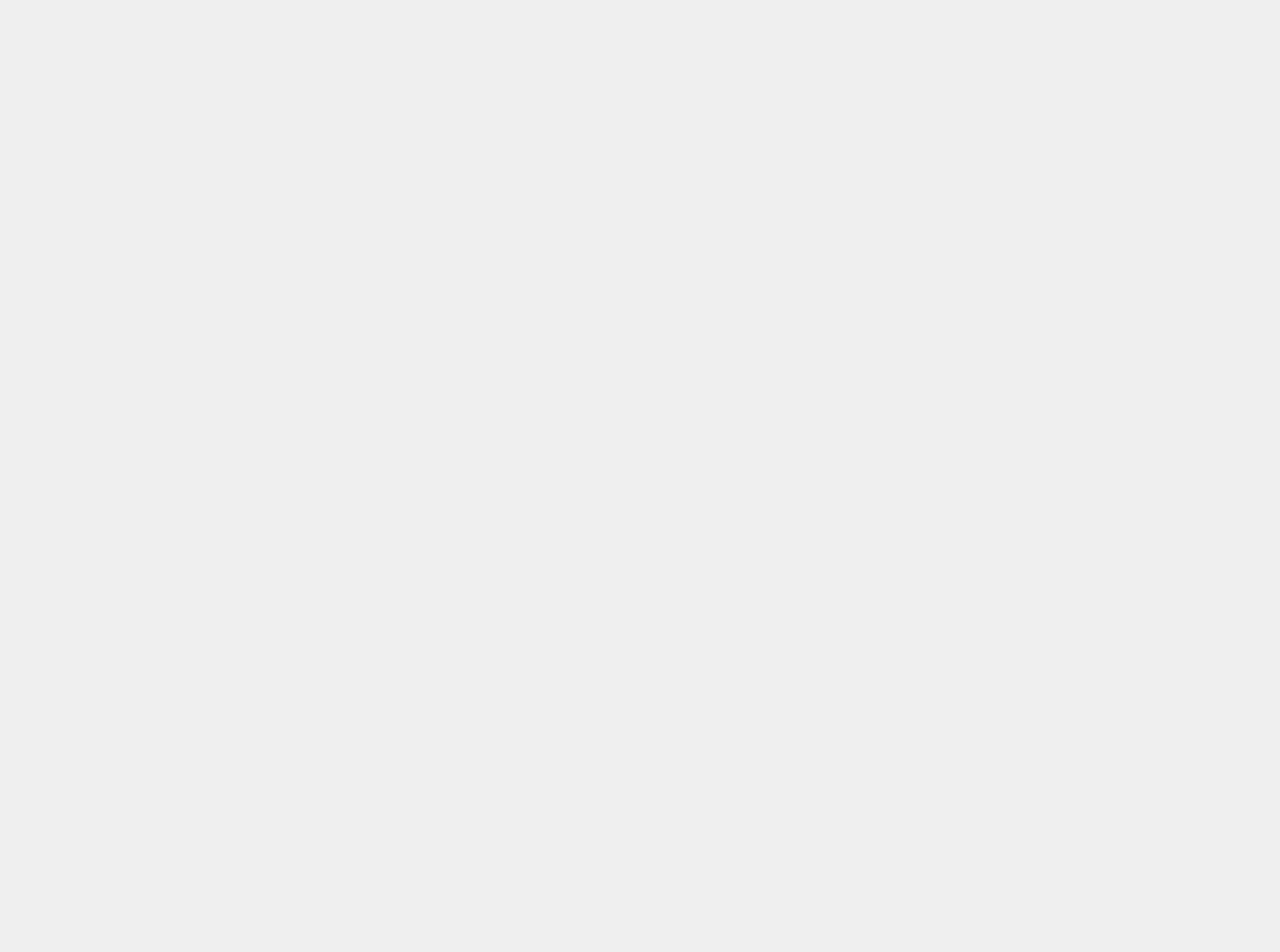
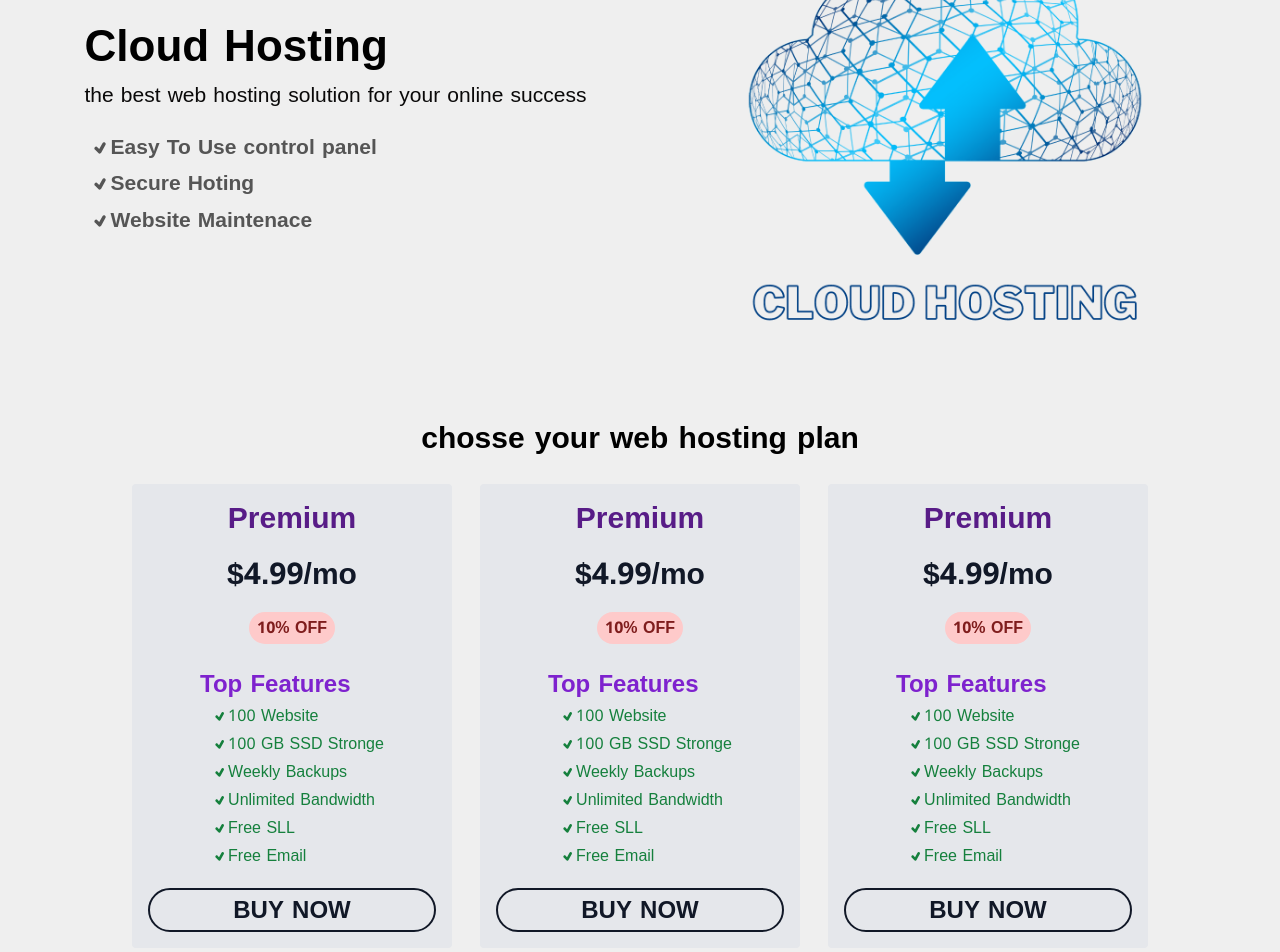
Before and after one commit to ahmedfaris2023/my-app, a Next.js app: page / in a window 1280 px wide. Shown: the part 220-1172 px from the top of the page. Before the commit the page ends 800 px from the top, so only its background shows below. Built offline with nearby package versions, Linux system fonts and the light colour scheme.

Commit message:
Home Page Design

```diff
--- a/src/app/about/page.tsx
+++ b/src/app/about/page.tsx
@@ -1,12 +1,10 @@
-import Image from "next/image";
-import CloudImage from "../../../public/cloud-hosting.png";
 const AboutPage = () => {
   return (
     <section className="fix-height container m-auto">
-      <h1 className="text-3xl font-bold text-gray-800 p-5">About Page</h1>
-      <div>
-        <Image src={CloudImage} alt="cloud" width={500} height={500} priority />
-      </div>
+      <h1 className="text-3xl font-bold text-gray-800 p-5">About This App</h1>
+      <p className="px-5 text-gray-600 text-xl">
+        The best web hosting solution for your online success
+      </p>
     </section>
   );
 };
--- a/src/app/page.tsx
+++ b/src/app/page.tsx
@@ -1,5 +1,20 @@
+import Hero from "@/components/home/Hero";
+import WebHostingPlan from "@/components/home/WebHostingPlan";
+
 const page = () => {
-  return <div></div>;
+  return (
+    <section>
+      <Hero />
+      <h2 className="text-center mt-10 text-3xl font-bold">
+        chosse your web hosting plan
+      </h2>
+      <div className="container m-auto flex justify-center items-center my-7 flex-wrap md:gap-7">
+        <WebHostingPlan />
+        <WebHostingPlan />
+        <WebHostingPlan />
+      </div>
+    </section>
+  );
 };
 
 export default page;
--- /dev/null
+++ b/src/components/home/Hero.tsx
@@ -0,0 +1,35 @@
+import { TiTick } from "react-icons/ti";
+import CloudImage from "../../../public/cloud-hosting.png";
+import Image from "next/image";
+import styles from "./hero.module.css";
+const Hero = () => {
+  return (
+    <div className={styles.hero}>
+      <div className={styles.heroLeft}>
+        <h1 className={styles.title}>Cloud Hosting</h1>
+        <p className={styles.desc}>
+          the best web hosting solution for your online success
+        </p>
+        <div className={styles.services}>
+          <div className={styles.servicesItem}>
+            <TiTick />
+            Easy To Use control panel
+          </div>
+          <div className={styles.servicesItem}>
+            <TiTick />
+            Secure Hoting
+          </div>
+          <div className={styles.servicesItem}>
+            <TiTick />
+            Website Maintenace
+          </div>
+        </div>
+      </div>
+      <div>
+        <Image src={CloudImage} alt="cloud" width={500} height={500} />
+      </div>
+    </div>
+  );
+};
+
+export default Hero;
--- /dev/null
+++ b/src/components/home/WebHostingPlan.tsx
@@ -0,0 +1,43 @@
+import { TiTick } from "react-icons/ti";
+
+const WebHostingPlan = () => {
+  return (
+    <div className="flex flex-col items-center justify-center w-3/4 rounded p-4 bg-gray-200 mb-7 md:w-2/4 lg:w-1/4">
+      <h3 className="text-3xl font-bold text-purple-900">Premium</h3>
+      <strong className="text-3xl font-bold text-gray-900 my-5">
+        $4.99/mo
+      </strong>
+      <span className="bg-red-200 text-red-900 rounded-full px-2 py-1 font-semibold">
+        10% OFF
+      </span>
+      <div className="mt-6">
+        <h5 className="text-2xl mb-1 font-semibold text-purple-700">
+          Top Features
+        </h5>
+        <div className="flex items-center text-green-700 mb-1 ps-3">
+          <TiTick /> 100 Website
+        </div>
+        <div className="flex items-center text-green-700 mb-1 ps-3">
+          <TiTick /> 100 GB SSD Stronge
+        </div>
+        <div className="flex items-center text-green-700 mb-1 ps-3">
+          <TiTick /> Weekly Backups
+        </div>
+        <div className="flex items-center text-green-700 mb-1 ps-3">
+          <TiTick /> Unlimited Bandwidth
+        </div>
+        <div className="flex items-center text-green-700 mb-1 ps-3">
+          <TiTick /> Free SLL
+        </div>
+        <div className="flex items-center text-green-700 mb-1 ps-3">
+          <TiTick /> Free Email
+        </div>
+      </div>
+      <button className="mt-4 border-2 border-gray-900 text-gray-900 text-2xl font-bold p-1 rounded-full hover:text-white hover:bg-gray-900 transition w-full">
+        BUY NOW
+      </button>
+    </div>
+  );
+};
+
+export default WebHostingPlan;
--- /dev/null
+++ b/src/components/home/hero.module.css
@@ -0,0 +1,47 @@
+.hero {
+  height: calc(100vh-100px);
+  display: flex;
+  align-items: center;
+  justify-content: space-around;
+  color: rgb(10, 9, 9);
+  padding: 0 30px;
+}
+
+.title {
+  font-size: 44px;
+  font-weight: bold;
+  color: black;
+}
+.desc {
+  font-size: 21px;
+}
+
+.services {
+  padding: 5px;
+  margin-top: 15px;
+}
+
+.servicesItem {
+  display: flex;
+  align-items: center;
+  font-size: 21px;
+  font-weight: bold;
+  margin-bottom: 5px;
+  color: #555;
+}
+
+@media (max-width: 780px) {
+  .hero {
+    height: auto;
+    flex-direction: column;
+    justify-content: center;
+    padding: 0 15px;
+  }
+  .heroLeft {
+    background-color: snow;
+    margin: 20px 0;
+    border-radius: 20px;
+    width: 100%;
+    padding: 15px;
+  }
+}
```
